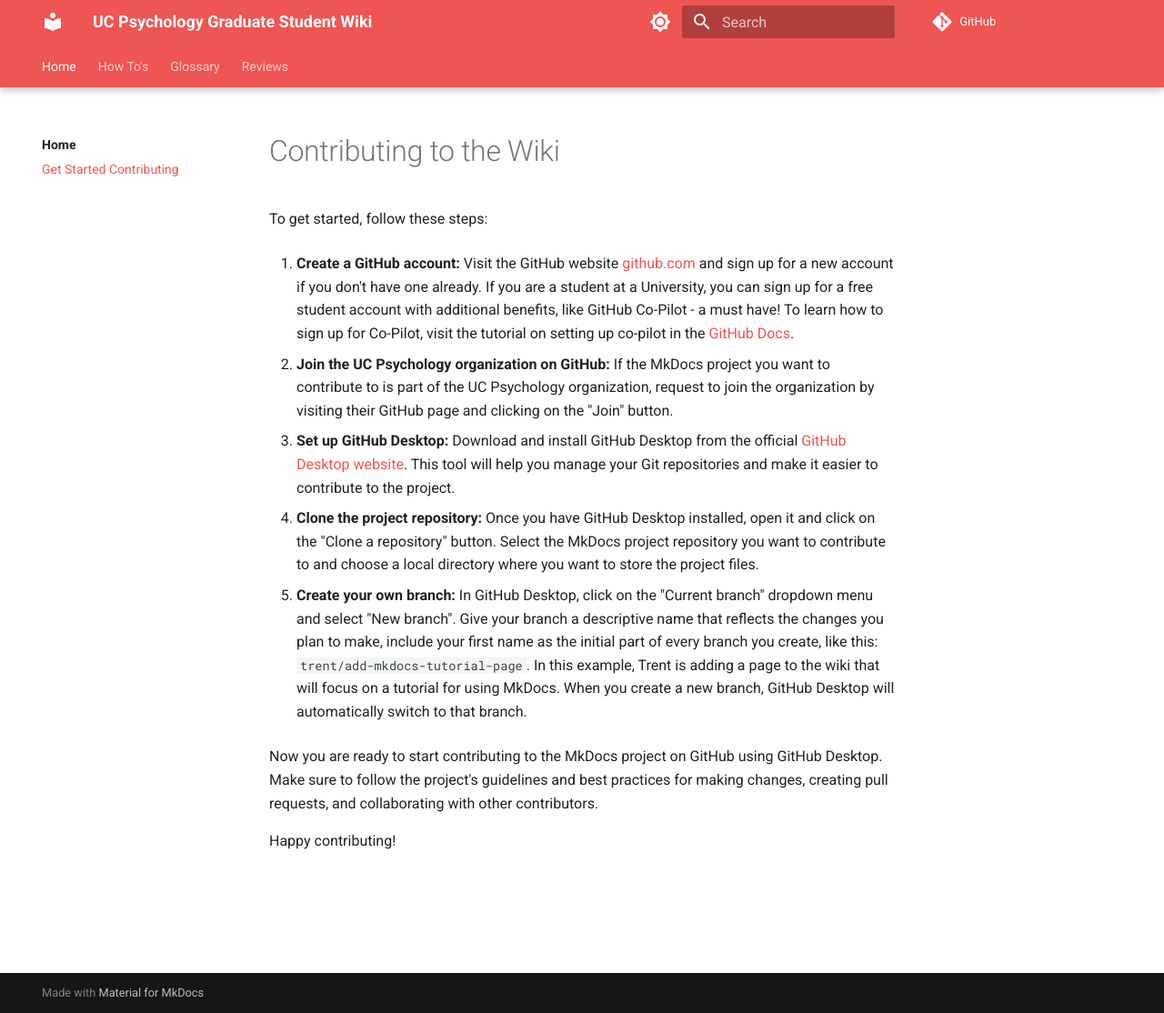
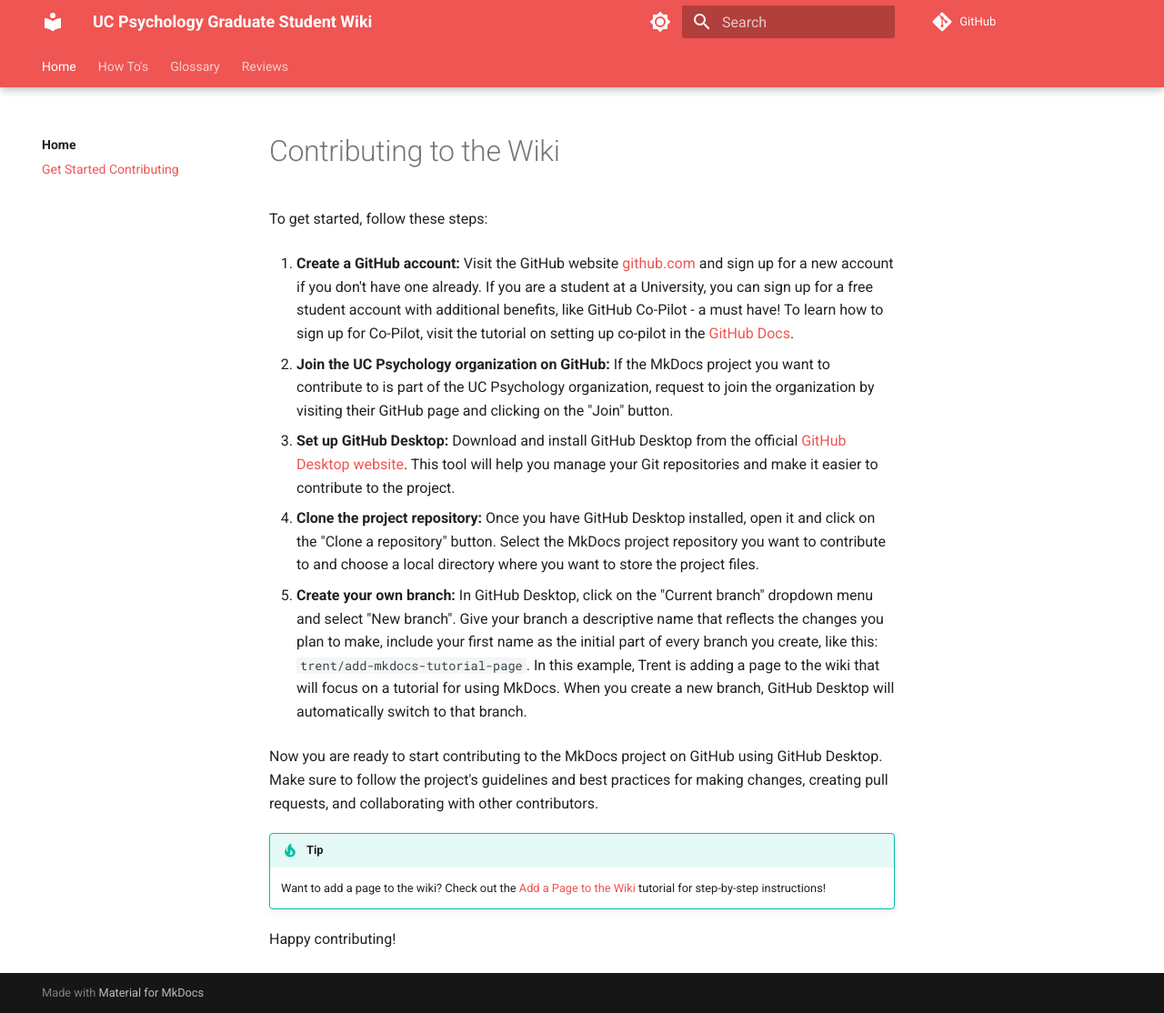
Before and after one commit to UC-Psychology/grad-student-wiki, an MkDocs documentation site: the page built from docs/contribute.md, in a window 1280 px wide and 1114 px high. Shown: the whole window at 91% size. Built offline with MkDocs 1.6.1 and Material for MkDocs 9.7.7, drawn with Linux system fonts in a browser that asks for light colours; comment, search, counter and statistics services are not loaded.

Commit message:
fixed the "contribute" page

```diff
--- a/docs/contributing.md
+++ b/docs/contribute.md
@@ -14,4 +14,8 @@
 
 Now you are ready to start contributing to the MkDocs project on GitHub using GitHub Desktop. Make sure to follow the project's guidelines and best practices for making changes, creating pull requests, and collaborating with other contributors.
 
+!!! Tip
+
+    Want to add a page to the wiki? Check out the [Add a Page to the Wiki](howtos/add_documentation_page.md) tutorial for step-by-step instructions!
+
 Happy contributing!
--- a/mkdocs.yml
+++ b/mkdocs.yml
@@ -37,7 +37,7 @@
 nav:
   - Home:
     - index.md
-    - Get Started Contributing: contributing.md
+    - Get Started Contributing: ./contribute.md
   - How To's:
     - howtos/index.md
     - Add a Page to the Wiki: howtos/add_documentation_page.md
```
